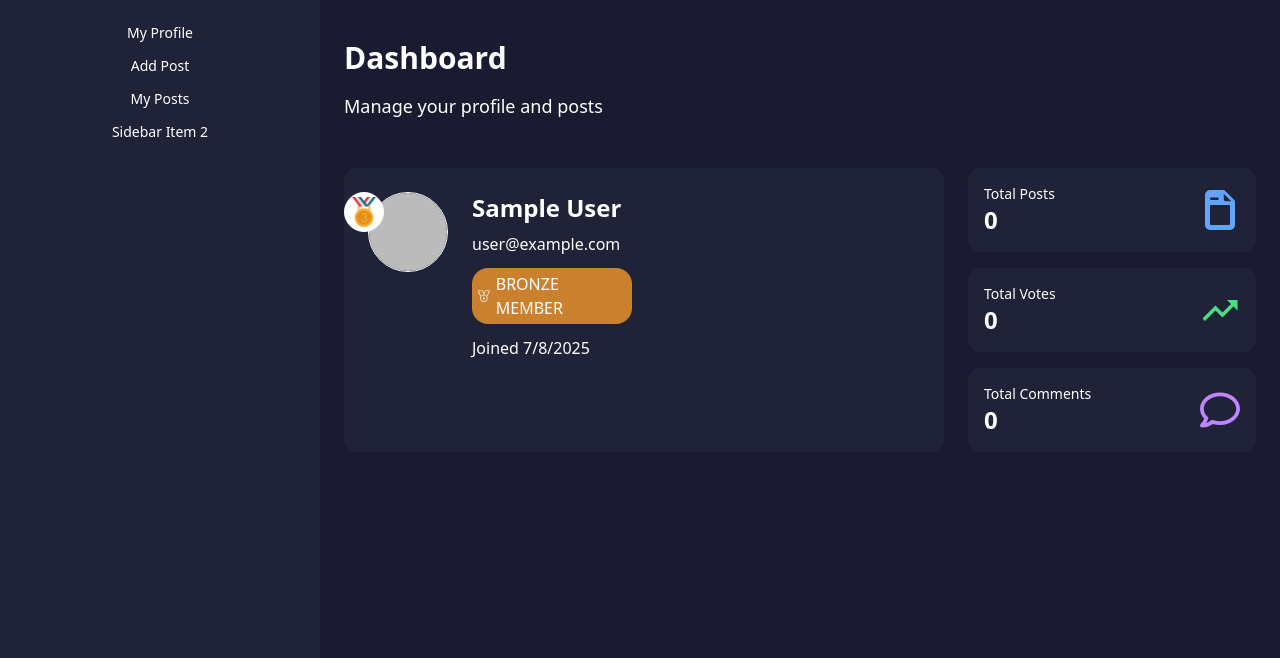
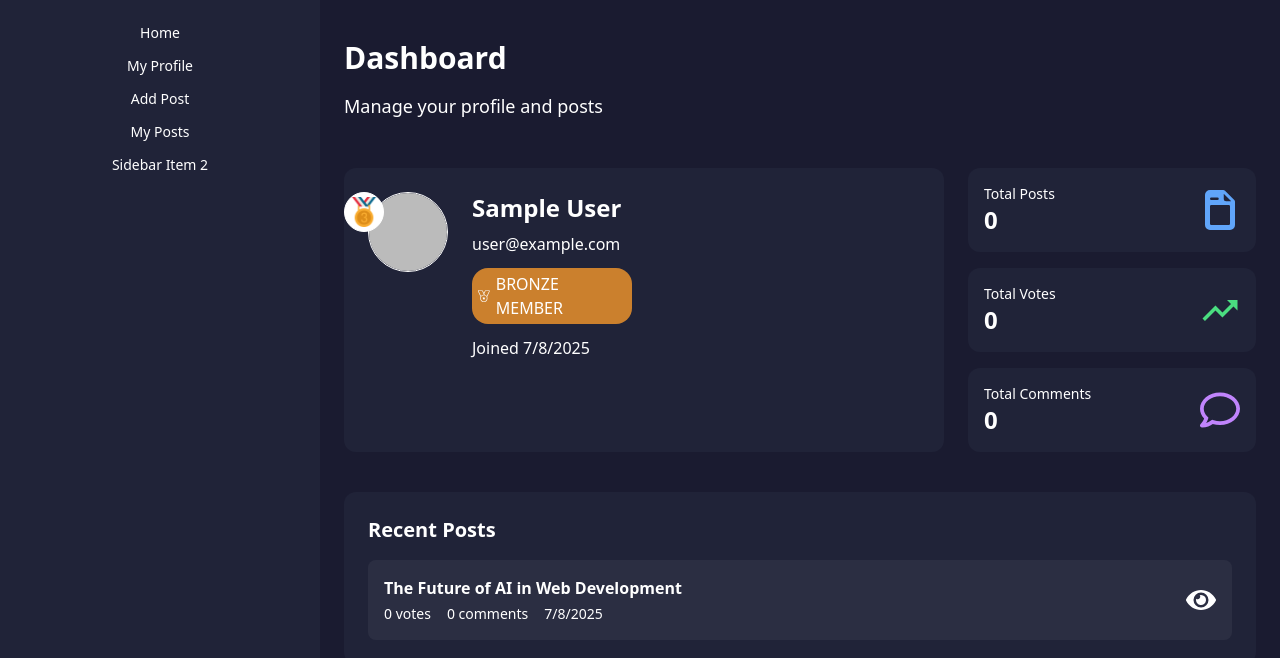
Before and after one commit to mahatab6/Node-Talk-Client-Side, a React (Vite) app: page /dashboard/my-profile in a window 1280 px wide. Shown: the top 658 px of the page. Built offline with nearby package versions, Linux system fonts and the light colour scheme; no server answers; sample sign-in values are in the browser's storage.

Commit message:
recent post section done

```diff
--- a/src/components/Sidebar/Sidebar.jsx
+++ b/src/components/Sidebar/Sidebar.jsx
@@ -1,5 +1,6 @@
 import React from 'react';
 import UserSidebarItems from './UserSidebarItems';
+import { Link } from 'react-router';
 
 const Sidebar = () => {
     return (
@@ -7,6 +8,7 @@ const Sidebar = () => {
             <label htmlFor="my-drawer-2" aria-label="close sidebar" className="drawer-overlay"></label>
             <ul className="menu bg-[#202338] text-white items-center min-h-full w-60 lg:w-80 p-4">
                 {/* Sidebar content here */}
+                <li><Link to='/'>Home</Link></li>
                 <UserSidebarItems/>
                 <li><a>Sidebar Item 2</a></li>
             </ul>
--- a/src/pages/userDashboard/MyProfile.jsx
+++ b/src/pages/userDashboard/MyProfile.jsx
@@ -7,6 +7,9 @@ import { CiMedal } from "react-icons/ci";
 import { BsFileEarmarkPostFill } from "react-icons/bs";
 import { FaRegComment } from "react-icons/fa";
 import { IoMdTrendingUp } from "react-icons/io";
+import { Link } from 'react-router';
+import { FaEye } from "react-icons/fa";
+
 
 
 
@@ -71,9 +74,23 @@ const MyProfile = () => {
                 </div>
             </div>
 
+            <div className='mt-10 dashboard-card rounded-xl p-6 bg-[#202338]'>
+                <h2 className='text-xl font-semibold mb-4'>Recent Posts</h2>
+                <div className='flex items-center justify-between p-4 bg-white/5 rounded-lg'>
+                    <div>
+                        <h3 className=' text-base font-bold mb-1'>The Future of AI in Web Development</h3>
+                        <div className='flex items-center space-x-4 text-sm '>
+                            <span>0 votes</span>
+                            <span>0 comments</span>
+                            <span>7/8/2025</span>
+                        </div>
+                    </div>
 
-
-
+                    <div>
+                        <Link><FaEye size={30}/></Link>
+                    </div>
+                </div>
+            </div>
         </div>
     );
 };
```
